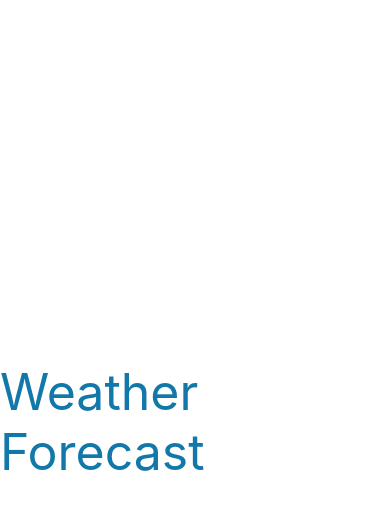
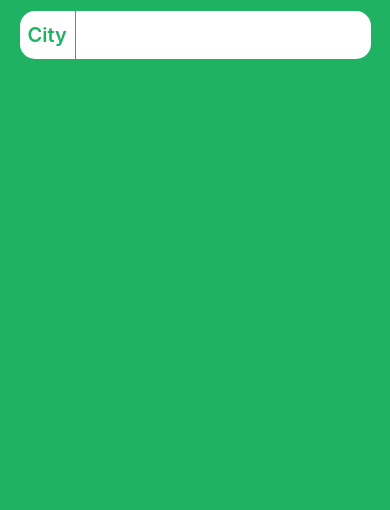
Before and after one commit to hoaithu7604/WeatherForecast, a React Native app in the folder src/: screen / in a window 390 px wide. Shown: the top 510 px of the page. Built offline with nearby package versions, Linux system fonts and the light colour scheme.

Commit message:
create Home screen, temporary fetching data function

```diff
--- a/src/App.js
+++ b/src/App.js
@@ -1,24 +1,3 @@
-import React,{Component} from 'react';
-import { StyleSheet,View,Text} from 'react-native';
-const styles = StyleSheet.create({
-  App:{
-    flex:1,
-    justifyContent:'center',
-    alignItems:'center',
-  },
-  Title:{
-    fontSize:50,
-    color: '#1278AA'
-  }
-});
-export default class App extends Component
-{
-  render()
-  {
-    return(
-    <View style={styles.App}>
-      <Text style={styles.Title}>Weather Forecast</Text>
-    </View>
-    );
-  }
-}
+import App from './src/index';
+
+export default App;
--- /dev/null
+++ b/src/src/Globals.js
@@ -0,0 +1,3 @@
+export default {
+    PRIMARY_COLOR: '#1EB262'
+  };
--- /dev/null
+++ b/src/src/components/Container/Container.js
@@ -0,0 +1,10 @@
+import React from 'react';
+import {View} from 'react-native';
+import styles from './styles';
+const Container = ({children}) =>(
+    <View style={styles.container}>
+        {children}
+    </View>
+);
+
+export default Container;
--- /dev/null
+++ b/src/src/components/Container/index.js
@@ -0,0 +1,4 @@
+import Container from './Container';
+import styles from './styles';
+
+export {Container,styles};
--- /dev/null
+++ b/src/src/components/Container/styles.js
@@ -0,0 +1,9 @@
+import {StyleSheet} from 'react-native';
+import GLOBALS from '../../Globals';
+export default StyleSheet.create({
+    container:{
+        flex:1,
+        alignItems: 'center',
+        backgroundColor: GLOBALS.PRIMARY_COLOR,
+    },
+})
--- /dev/null
+++ b/src/src/components/TextInput/InputWithText.js
@@ -0,0 +1,17 @@
+import React from 'react';
+import {View,Text, TextInput} from 'react-native';
+
+import styles from './styles';
+
+const InputWithText = (props) => {
+    const {buttonText,onChangeText} = props;
+    return (
+    <View style = {styles.container}>
+        <Text style={styles.buttonText}>{buttonText}</Text>
+        <View style = {styles.border}/>
+        <TextInput onChangeText={(text=>onChangeText(text))} style = {styles.input}/>
+    </View>
+    )
+};
+
+export default InputWithText;
--- /dev/null
+++ b/src/src/components/TextInput/index.js
@@ -0,0 +1,3 @@
+import InputWithText from './InputWithText';
+
+export {InputWithText};
--- /dev/null
+++ b/src/src/components/TextInput/styles.js
@@ -0,0 +1,43 @@
+import {StyleSheet} from 'react-native';
+import { styles } from '../Container';
+import GLOBALS from '../../Globals';
+const INPUT_HEIGHT = 48;
+const BORDER_RADIUS = 15;
+
+export default StyleSheet.create({
+    container:{
+        backgroundColor: '#FFFFFF',
+        width: '90%',
+        height: INPUT_HEIGHT,
+        borderRadius: BORDER_RADIUS,
+        flexDirection:'row',
+        alignItems: 'center',
+        marginVertical: 11,
+    },
+    buttonContainer:{
+        height: INPUT_HEIGHT,
+        alignItems: 'center',
+        justifyContent: 'center',
+        backgroundColor: '#FFFFFF',
+        borderTopLeftRadius: BORDER_RADIUS,
+        borderBottomLeftRadius: BORDER_RADIUS,
+    },
+    buttonText:{
+        fontWeight: '600',
+        fontSize: 20,
+        paddingHorizontal: 8,
+        color: GLOBALS.PRIMARY_COLOR,
+    },
+    input: {
+        height: INPUT_HEIGHT,
+        flex: 1,
+        fontSize: 18,
+        paddingHorizontal: 8,
+        color: GLOBALS.PRIMARY_COLOR,
+    },
+    border:{
+        height: INPUT_HEIGHT,
+        width: StyleSheet.hairlineWidth,
+        backgroundColor: GLOBALS.PRIMARY_COLOR,
+    },
+})
--- /dev/null
+++ b/src/src/index.js
@@ -0,0 +1,4 @@
+import React from 'react';
+import Home from './screens/Home';
+
+export default ()=> <Home/>;
--- /dev/null
+++ b/src/src/screens/Home.js
@@ -0,0 +1,41 @@
+import React, {Component} from 'react';
+import {View,Text,StatusBar,Button} from 'react-native';
+import {Container} from '../components/Container';
+import {InputWithText} from '../components/TextInput';
+
+const CITY_TEXT =  'City';
+
+class Home extends Component {
+    getWeather(city){
+        var url = 'https://api.openweathermap.org/data/2.5/weather?units=metric&appid=3a9cdaa1fe9c72bdebc6bf16c711f838';
+        url = url + '&q='+city;
+        fetch(url)
+		.then(response => response.json())
+		.then(data => {
+            if (data.cod!=200)
+            {
+                console.log(data.message);
+                console.log('-----------------------');
+            }
+            else{
+                console.log('City: '+data.name);
+                console.log('Weather: '+data.weather[0].main);
+                console.log('Temp: '+data.main.temp);
+                console.log('Wind speed: '+data.wind.speed);
+                console.log('-----------------------');
+            }
+		})
+	}
+    render(){
+        return (
+            <Container>
+                <StatusBar barStyle="light-content"/>
+                <InputWithText
+                buttonText = {CITY_TEXT}
+                onChangeText = {this.getWeather}
+                />
+            </Container>
+        );
+    }
+}
+export default Home;
```
